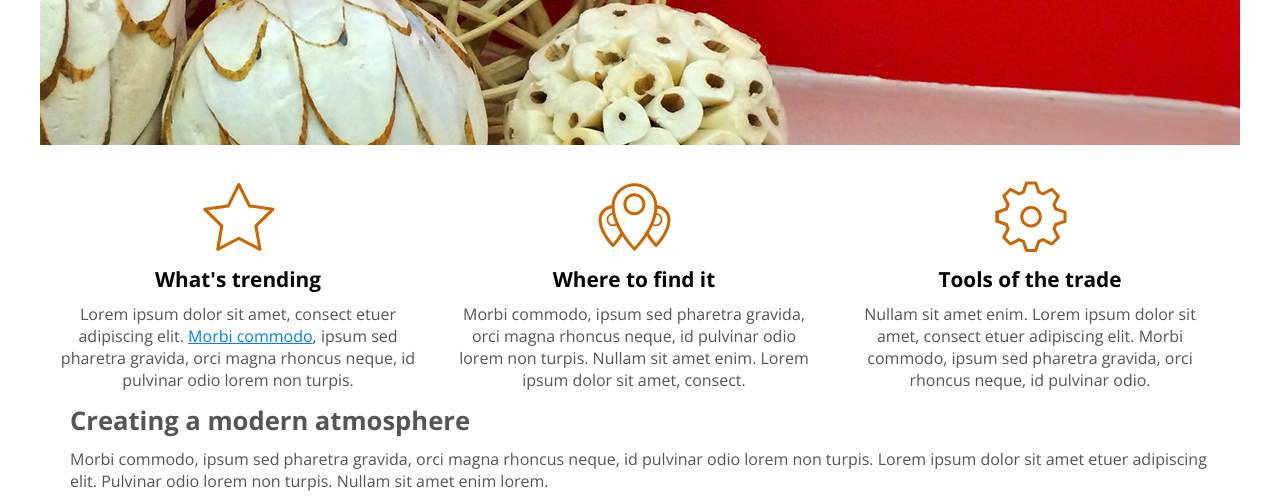
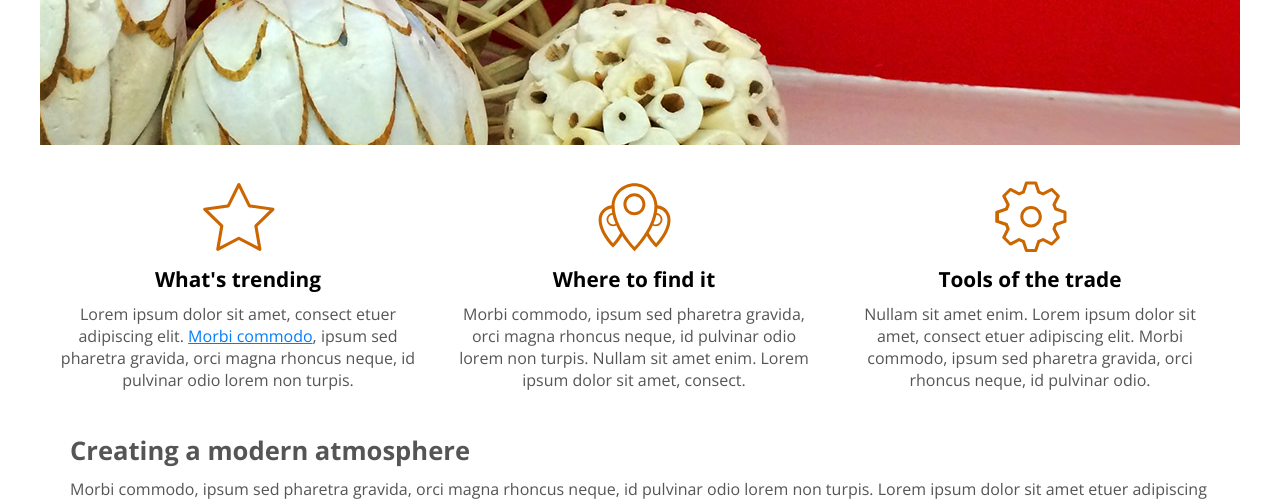
Before and after one commit to vrivasdev/responsive-web-design, a plain HTML site: page index.html in a window 1280 px wide. Shown: the part 285-787 px from the top of the page. Drawn offline with nearby package versions, Linux system fonts and the light colour scheme.

Commit message:
Creating the Style and Layout with CSS : Clearing Floats with CSS Pseudo-elements

```diff
--- a/css/screen.css
+++ b/css/screen.css
@@ -108,6 +108,12 @@ section.main {
 	margin-bottom: 30px;
 	padding      : 0;
 }
+/* It cleans the floats elements inside section. A phanton element is inserted after sections */
+section::after { /* Pseudo element that allows insert content after each section */
+	content: '';
+	display: block;
+	clear  : both; /* It clears float left and right */
+}
 
 section.main aside {
 	width     : 33%;
```
